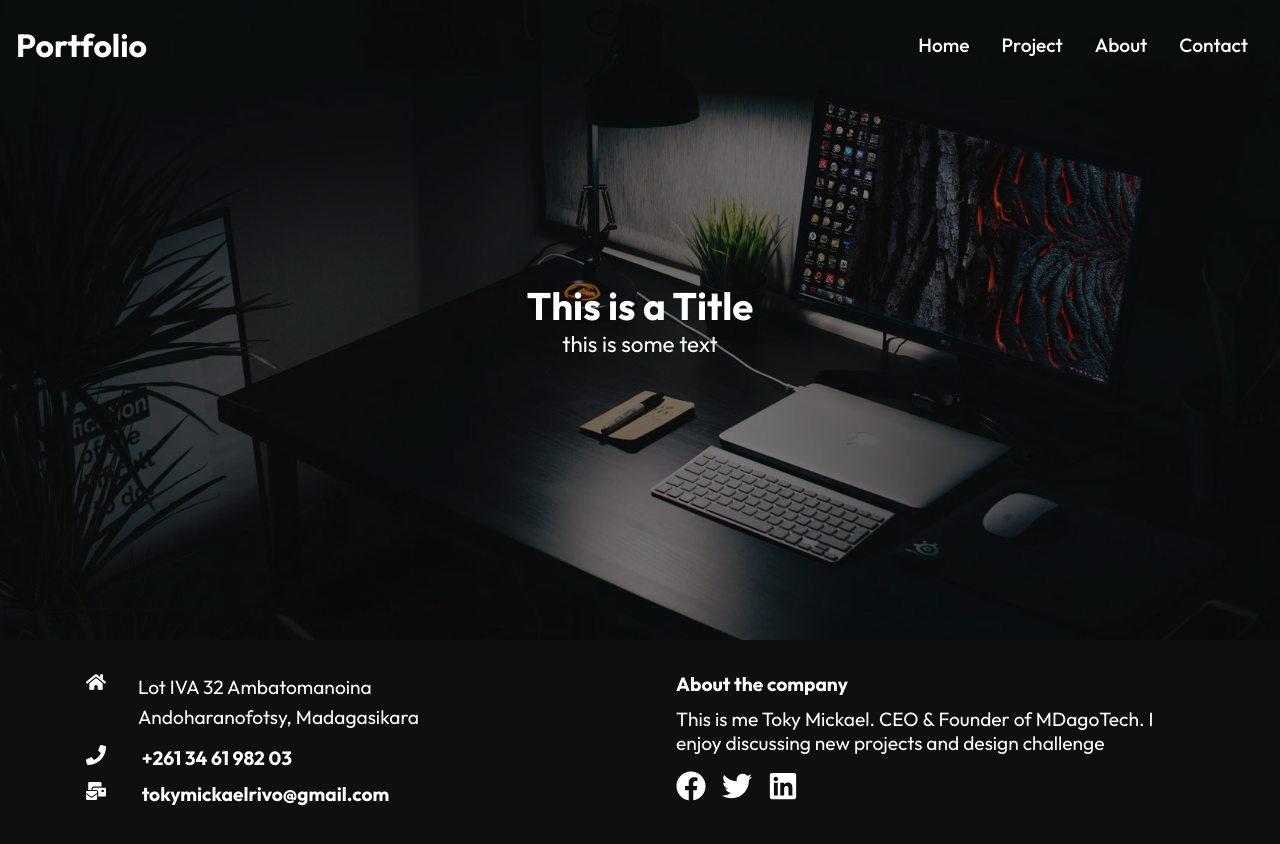
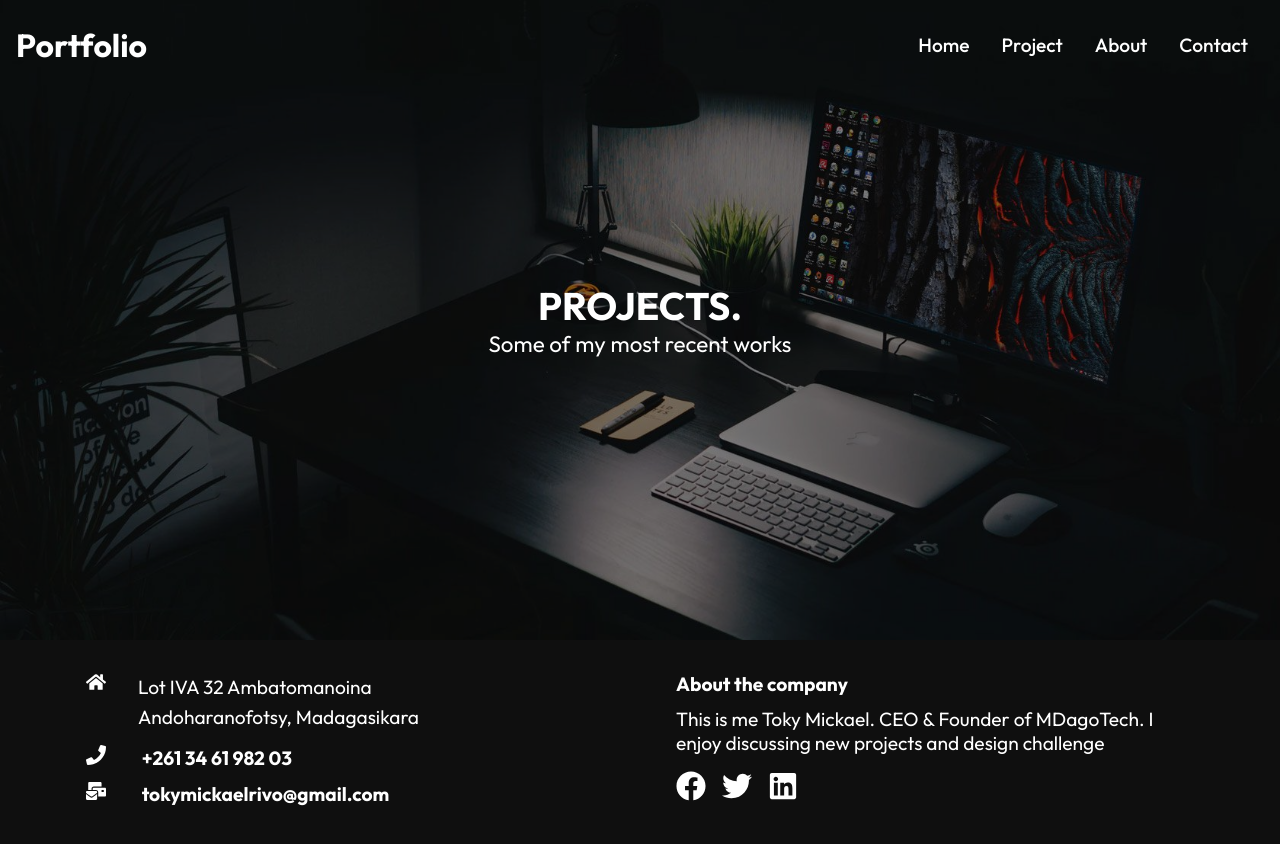
Before and after one commit to meiddiel/portfolio, a React (Create React App) app: page /project in a window 1280 px wide. Shown: the top 844 px of the page. Built offline with nearby package versions, Linux system fonts and the light colour scheme.

Commit message:
transform the function in to class component

```diff
--- a/src/components/HeroImg2.js
+++ b/src/components/HeroImg2.js
@@ -1,13 +1,15 @@
-import React from "react";
+import React, { Component } from "react";
 import "./HeroimgStyles2.css";
 
-const HeroImg2 = () => {
-  return <div className="hero-img">
-    <div className="heading">
-      <h1>This is a Title</h1>
-      <p>this is some text</p>
+class HeroImg2 extends Component {
+  render() {
+    return <div className="hero-img">
+      <div className="heading">
+        <h1>{this.props.heading}</h1>
+        <p>{this.props.text}</p>
+      </div>
     </div>
-  </div>
+  }
 };
 
 export default HeroImg2;
--- a/src/routes/About.js
+++ b/src/routes/About.js
@@ -7,7 +7,7 @@ const About = () => {
   return (
     <div>
       <Navbar />
-      <HeroImg2 />
+      <HeroImg2 heading="ABOUT." text="I'm a fullstack Developer" />
       <Footer />
     </div>
   );
--- a/src/routes/Contact.js
+++ b/src/routes/Contact.js
@@ -7,7 +7,7 @@ const Contact = () => {
   return (
     <div>
       <Navbar />
-      <HeroImg2 />
+      <HeroImg2 heading="CONTACT." text="Lets have a chat" />
       <Footer />
     </div>
   );
--- a/src/routes/Project.js
+++ b/src/routes/Project.js
@@ -7,7 +7,7 @@ const Project = () => {
   return (
     <div>
       <Navbar />
-      <HeroImg2 />
+      <HeroImg2 heading="PROJECTS." text="Some of my most recent works" />
       <Footer />
     </div>
   );
```
